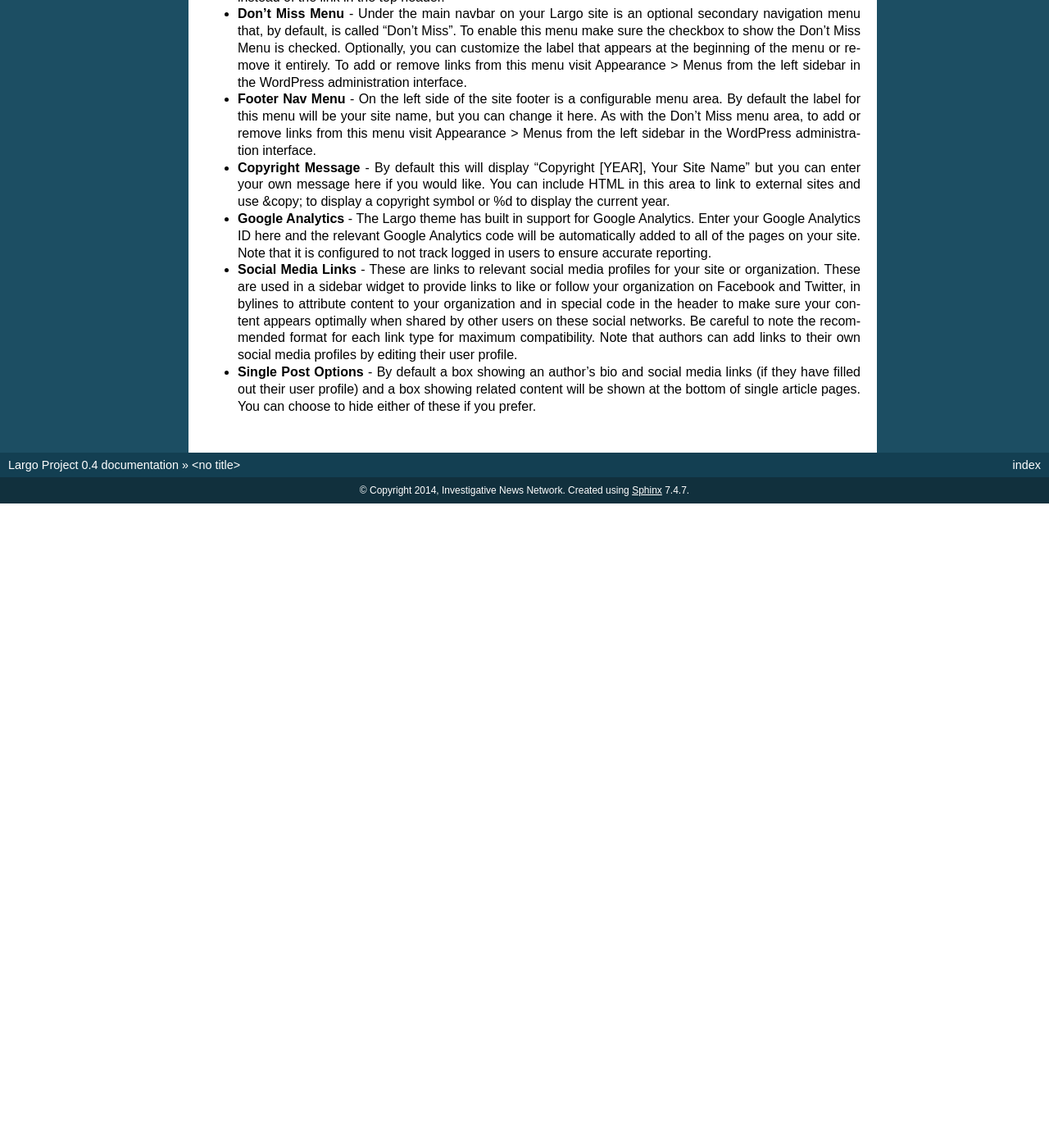
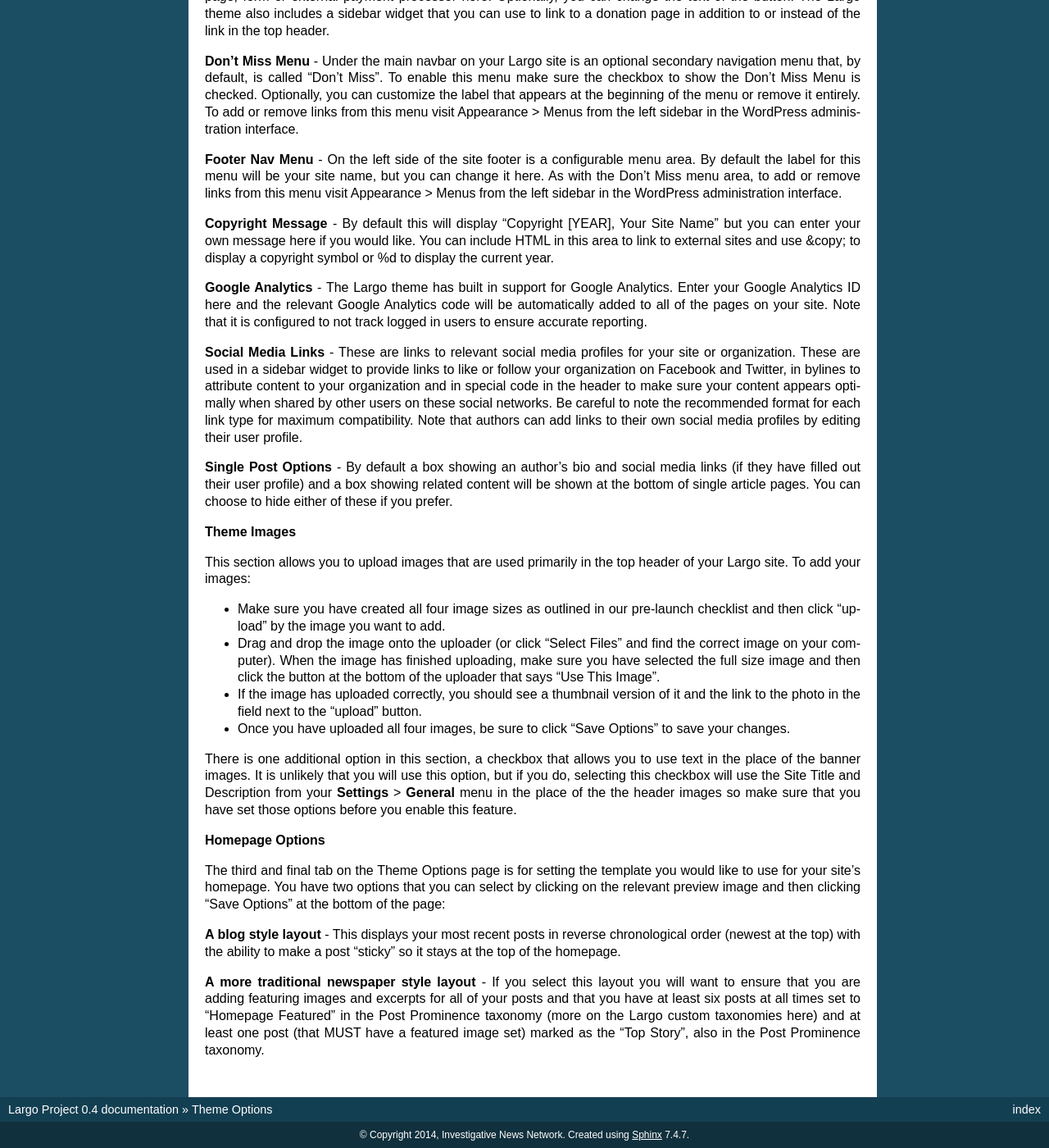
Before and after one commit to argoproject/Argo, a Sphinx documentation site: the page built from docs/users/themeoptions.rst, in a window 1280 px wide and 1400 px high, scrolled down 477 px. Shown: the whole window at 82% size. Built offline with Sphinx 7.4.7, drawn with Linux system fonts in a browser that asks for light colours; pages that are not in the unit, such as notebooks, are missing from menus; before the commit the page ends 1091 px from its top, so only the background shows below that; some of the changed text lies outside the part shown.

Commit message:
adding pages to the site set up collection

```diff
--- a/docs/users/themeoptions.rst
+++ b/docs/users/themeoptions.rst
@@ -1,4 +1,5 @@
-**Theme Options**
+Theme Options
+==============================
 
 When you first activate the Largo theme, there are a number options that need to be configured before you make the site live. The majority of these can be found in the **Appearance** > **Theme Options** menu which you can access from the left sidebar of the WordPress administration interface.
 
@@ -6,20 +7,42 @@ The Theme Options page is organized into three sections which you can access by
 
 **Basic Settings**
 
-- **Site Description** - This is a short description of your site that is used in a sidebar or footer widget. Ideally this should just be a short paragraph (1-2 sentences in length) and you can include HTML in this box to link to the "About" page of your site so that visitors can read more about your organization.
+**Site Description** - This is a short description of your site that is used in a sidebar or footer widget. Ideally this should just be a short paragraph (1-2 sentences in length) and you can include HTML in this box to link to the "About" page of your site so that visitors can read more about your organization.
 
-- **Feed URL** - This is a link to the main RSS feed for your site. By default this will be http://yoursite.com/feed but if you use a feed management and/or analytics tool (such as Feedburner), you can replace the default link here and it will be used in all relevant places on your Largo site.
+**Feed URL** - This is a link to the main RSS feed for your site. By default this will be http://yoursite.com/feed but if you use a feed management and/or analytics tool (such as Feedburner), you can replace the default link here and it will be used in all relevant places on your Largo site.
 
-- **Donate Button** - The Largo theme includes an optional donate button in the top header. To enable the donate button, make sure the checkbox to show the donate button is checked and then add the link to your donation page, form or external payment processor here. Optionally, you can change the text of the button. The Largo theme also includes a sidebar widget that you can use to link to a donation page in addition to or instead of the link in the top header.
+**Donate Button** - The Largo theme includes an optional donate button in the top header. To enable the donate button, make sure the checkbox to show the donate button is checked and then add the link to your donation page, form or external payment processor here. Optionally, you can change the text of the button. The Largo theme also includes a sidebar widget that you can use to link to a donation page in addition to or instead of the link in the top header.
 
-- **Don't Miss Menu** - Under the main navbar on your Largo site is an optional secondary navigation menu that, by default, is called "Don't Miss". To enable this menu make sure the checkbox to show the Don't Miss Menu is checked. Optionally, you can customize the label that appears at the beginning of the menu or remove it entirely. To add or remove links from this menu visit Appearance > Menus from the left sidebar in the WordPress administration interface.
+**Don't Miss Menu** - Under the main navbar on your Largo site is an optional secondary navigation menu that, by default, is called "Don't Miss". To enable this menu make sure the checkbox to show the Don't Miss Menu is checked. Optionally, you can customize the label that appears at the beginning of the menu or remove it entirely. To add or remove links from this menu visit Appearance > Menus from the left sidebar in the WordPress administration interface.
 
-- **Footer Nav Menu** - On the left side of the site footer is a configurable menu area. By default the label for this menu will be your site name, but you can change it here. As with the Don't Miss menu area, to add or remove links from this menu visit Appearance > Menus from the left sidebar in the WordPress administration interface.
+**Footer Nav Menu** - On the left side of the site footer is a configurable menu area. By default the label for this menu will be your site name, but you can change it here. As with the Don't Miss menu area, to add or remove links from this menu visit Appearance > Menus from the left sidebar in the WordPress administration interface.
 
-- **Copyright Message** - By default this will display "Copyright [YEAR], Your Site Name" but you can enter your own message here if you would like. You can include HTML in this area to link to external sites and use &copy; to display a copyright symbol or %d to display the current year.
+**Copyright Message** - By default this will display "Copyright [YEAR], Your Site Name" but you can enter your own message here if you would like. You can include HTML in this area to link to external sites and use &copy; to display a copyright symbol or %d to display the current year.
 
-- **Google Analytics** - The Largo theme has built in support for Google Analytics. Enter your Google Analytics ID here and the relevant Google Analytics code will be automatically added to all of the pages on your site. Note that it is configured to not track logged in users to ensure accurate reporting.
+**Google Analytics** - The Largo theme has built in support for Google Analytics. Enter your Google Analytics ID here and the relevant Google Analytics code will be automatically added to all of the pages on your site. Note that it is configured to not track logged in users to ensure accurate reporting.
 
-- **Social Media Links** - These are links to relevant social media profiles for your site or organization. These are used in a sidebar widget to provide links to like or follow your organization on Facebook and Twitter, in bylines to attribute content to your organization and in special code in the header to make sure your content appears optimally when shared by other users on these social networks. Be careful to note the recommended format for each link type for maximum compatibility. Note that authors can add links to their own social media profiles by editing their user profile.
+**Social Media Links** - These are links to relevant social media profiles for your site or organization. These are used in a sidebar widget to provide links to like or follow your organization on Facebook and Twitter, in bylines to attribute content to your organization and in special code in the header to make sure your content appears optimally when shared by other users on these social networks. Be careful to note the recommended format for each link type for maximum compatibility. Note that authors can add links to their own social media profiles by editing their user profile.
 
-- **Single Post Options** - By default a box showing an author's bio and social media links (if they have filled out their user profile) and a box showing related content will be shown at the bottom of single article pages. You can choose to hide either of these if you prefer.
+**Single Post Options** - By default a box showing an author's bio and social media links (if they have filled out their user profile) and a box showing related content will be shown at the bottom of single article pages. You can choose to hide either of these if you prefer.
+
+**Theme Images**
+
+This section allows you to upload images that are used primarily in the top header of your Largo site. To add your images:
+
+- Make sure you have created all four image sizes as outlined in our pre-launch checklist and then click "upload" by the image you want to add.
+
+- Drag and drop the image onto the uploader (or click "Select Files" and find the correct image on your computer). When the image has finished uploading, make sure you have selected the full size image and then click the button at the bottom of the uploader that says "Use This Image".
+
+- If the image has uploaded correctly, you should see a thumbnail version of it and the link to the photo in the field next to the "upload" button.
+
+- Once you have uploaded all four images, be sure to click "Save Options" to save your changes.
+
+There is one additional option in this section, a checkbox that allows you to use text in the place of the banner images. It is unlikely that you will use this option, but if you do, selecting this checkbox will use the Site Title and Description from your **Settings** > **General** menu in the place of the the header images so make sure that you have set those options before you enable this feature.
+
+**Homepage Options**
+
+The third and final tab on the Theme Options page is for setting the template you would like to use for your site's homepage. You have two options that you can select by clicking on the relevant preview image and then clicking "Save Options" at the bottom of the page:
+
+**A blog style layout** - This displays your most recent posts in reverse chronological order (newest at the top) with the ability to make a post "sticky" so it stays at the top of the homepage.
+
+**A more traditional newspaper style layout** - If you select this layout you will want to ensure that you are adding featuring images and excerpts for all of your posts and that you have at least six posts at all times set to "Homepage Featured" in the Post Prominence taxonomy (more on the Largo custom taxonomies here) and at least one post (that MUST have a featured image set) marked as the "Top Story", also in the Post Prominence taxonomy.
```
Also changed, not shown: docs/users/configuremenus.rst (added, +18 -0 lines), docs/users/download.rst (+18 -5 lines), docs/users/sidebarswidgets.rst (added, +36 -0 lines).
